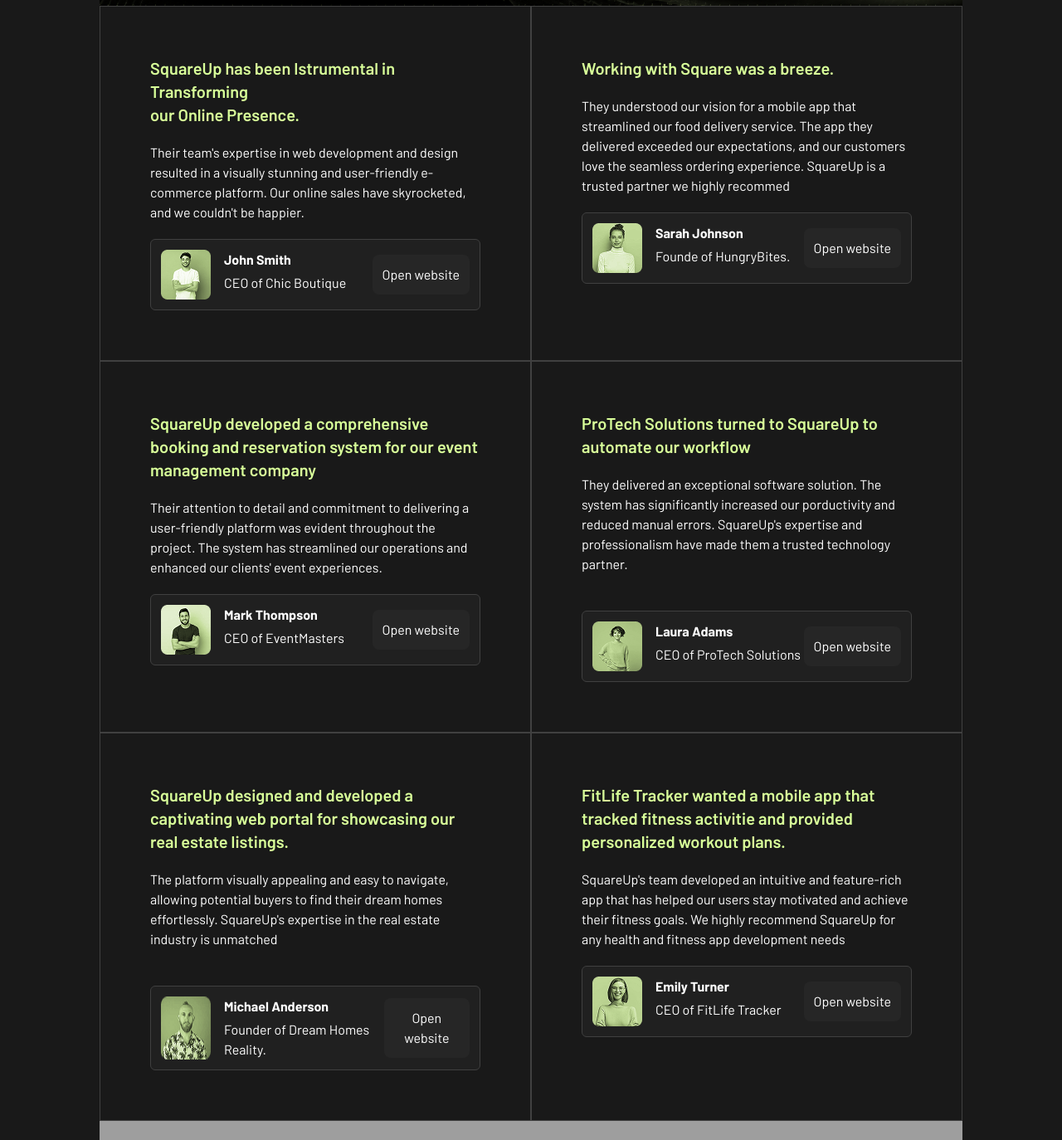
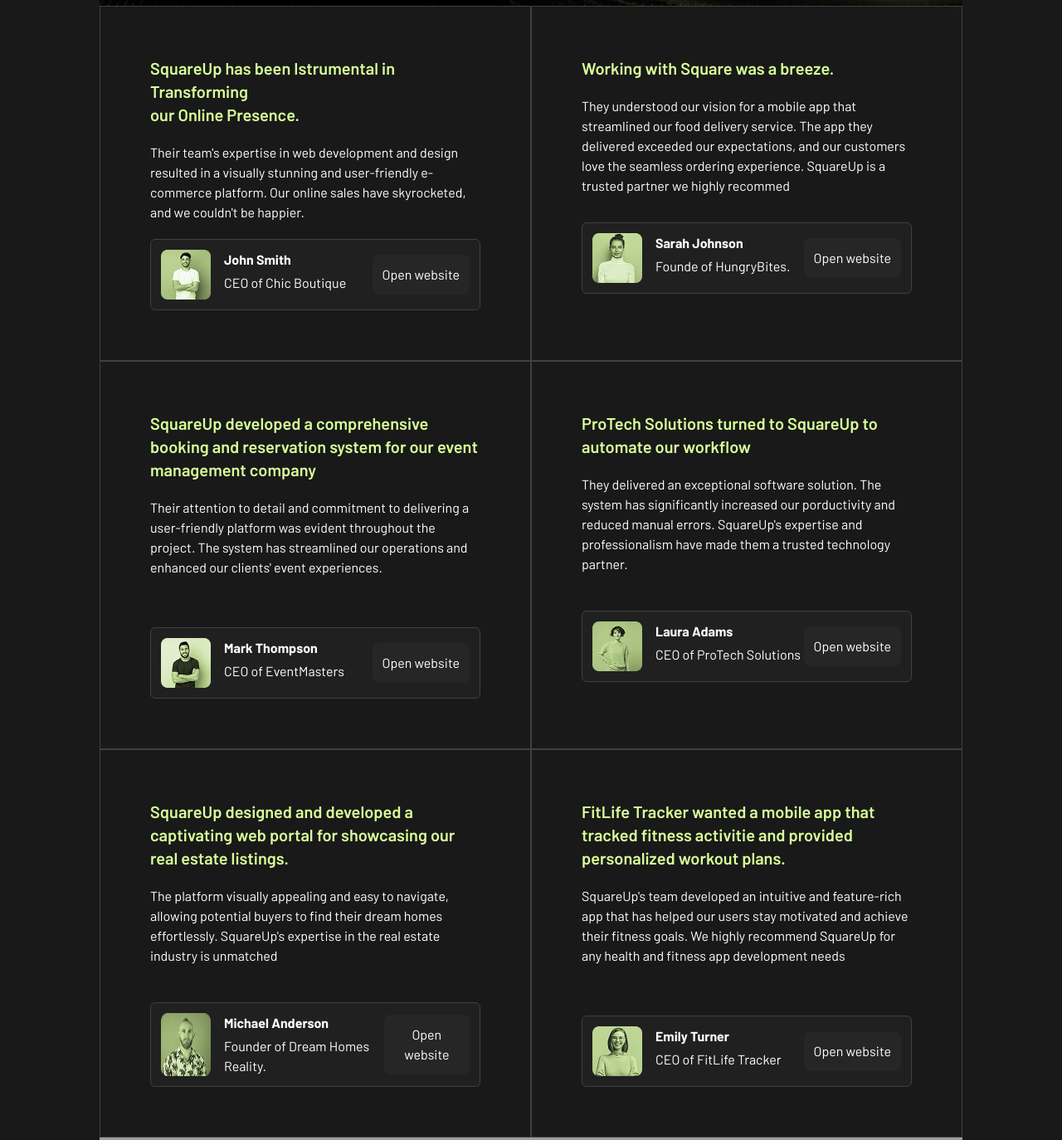
Before and after one commit to VincentAsuki/SquareUp-landing-page, a website: page src/index.html in a window 1280 px wide. Shown: the part 2878-4252 px from the top of the page at 83% size. Drawn offline with Linux system fonts and the light colour scheme; grey boxes are pictures that could not be loaded.

Commit message:
fix: padding on client section

```diff
--- a/src/index.html
+++ b/src/index.html
@@ -239,7 +239,7 @@
 
                     <div class="flex flex-col gap-5 text-white p-15 border border-neutral-700">
                         <h2 class="text-[#D8FF99] text-xl font-semibold">Working with Square was a breeze.</h2>
-                        <p>They understood our vision for a mobile app that streamlined our food delivery service. The app they delivered exceeded our expectations, and our customers love the seamless ordering experience. SquareUp is a trusted partner we highly recommed</p>
+                        <p class="pb-3">They understood our vision for a mobile app that streamlined our food delivery service. The app they delivered exceeded our expectations, and our customers love the seamless ordering experience. SquareUp is a trusted partner we highly recommed</p>
 
 
                         <div class="flex justify-between p-3 bg-[#202020] border border-neutral-700 items-center rounded-md">
@@ -262,7 +262,7 @@
 
                     <div class="flex flex-col gap-5 text-white p-15 border border-neutral-700">
                         <h2 class="text-[#D8FF99] text-xl font-semibold">SquareUp developed a comprehensive booking and reservation system for our event management company</h2>
-                        <p>Their attention to detail and commitment to delivering a user-friendly platform was evident throughout the project. The system has streamlined our operations and enhanced our clients' event experiences. </p>
+                        <p class="pb-10">Their attention to detail and commitment to delivering a user-friendly platform was evident throughout the project. The system has streamlined our operations and enhanced our clients' event experiences. </p>
 
 
                         <div class="flex justify-between p-3 bg-[#202020] border border-neutral-700 items-center rounded-md">
@@ -329,7 +329,7 @@
 
                     <div class="flex flex-col gap-5 text-white p-15 border border-neutral-700">
                         <h2 class="text-[#D8FF99] text-xl font-semibold">FitLife Tracker wanted a mobile app that tracked fitness activitie and provided personalized workout plans.</h2>
-                        <p>SquareUp's team developed an intuitive and feature-rich app that has helped our users stay motivated and achieve their fitness goals. We highly recommend SquareUp for any health and fitness app development needs</p>
+                        <p class="pb-10">SquareUp's team developed an intuitive and feature-rich app that has helped our users stay motivated and achieve their fitness goals. We highly recommend SquareUp for any health and fitness app development needs</p>
 
 
                         <div class="flex justify-between p-3 bg-[#202020] border border-neutral-700 items-center rounded-md">
```
Also changed, not shown: src/output.css.
